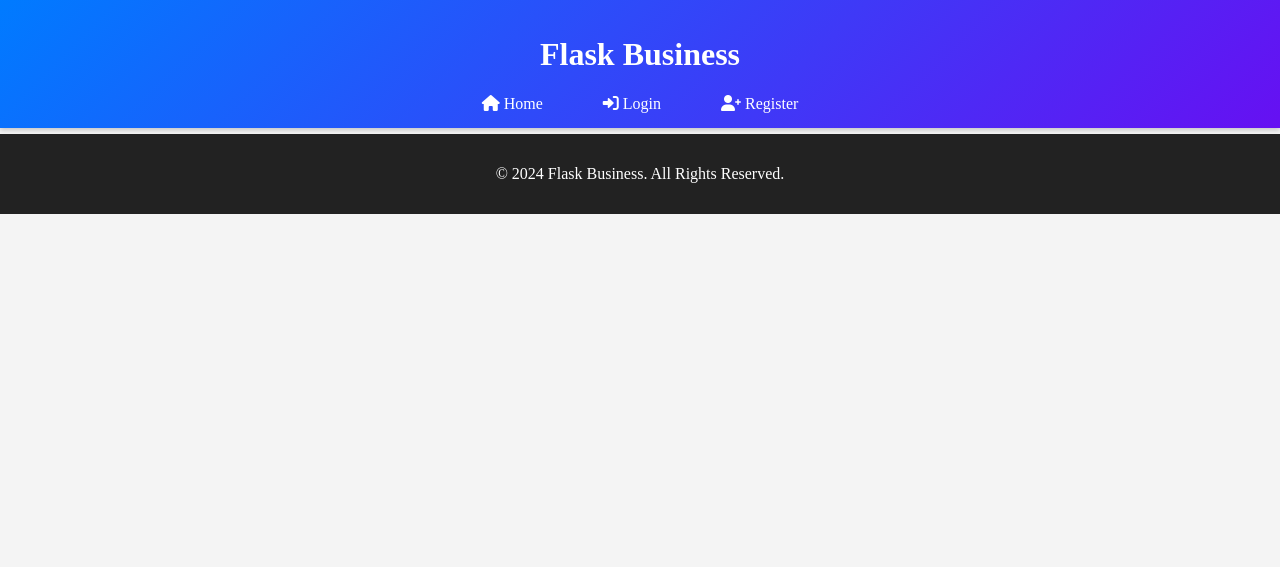
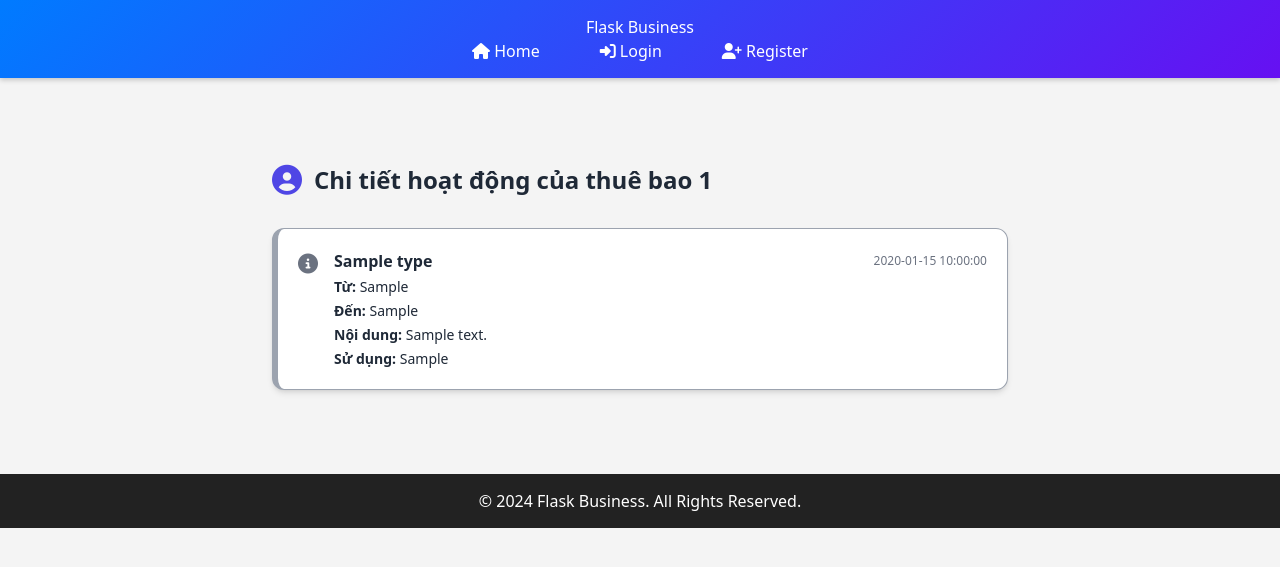
Before and after one commit to ThuongPhan662003/MobileServiceBussiness_PTITHCM, a Flask app: template app/templates/subscribers/activity_log.html in a window 1280 px wide. Shown: the top 567 px of the page. Run offline with Flask 3, Linux system fonts and the light colour scheme; the template is opened without the code that fills it: most values are stand-ins (such as "Sample title", 1, 10 or a date in 2020); some libraries are stand-ins or nearby versions.

Commit message:
add activity (#37)

```diff
--- a/app/controllers/subscriber_controller.py
+++ b/app/controllers/subscriber_controller.py
@@ -84,5 +84,8 @@
 @subscriber_bp.route("/activity-log/<int:subscriber_id>", methods=["GET"])
 def activity_log(subscriber_id):
     logs = UsageLogService.get_usagelog_by_subscriber_id(subscriber_id)
+    subscriber = SubscriberService.get_subscriber_by_id(subscriber_id)
     print("vôvov")
-    return render_template("subscribers/activity_log.html", logs=logs)
+    return render_template(
+        "subscribers/activity_log.html", logs=logs, subscriber=subscriber
+    )
--- a/app/templates/subscribers/activity_log.html
+++ b/app/templates/subscribers/activity_log.html
@@ -1,51 +1,74 @@
-<!-- templates/subscriber/activity_log.html -->
 {% extends "base.html" %}
 
-{% block title %}Nhật ký hoạt động{% endblock %}
+{% block title %}Chi tiết hoạt động của thuê bao{% endblock %}
 
 {% block content %}
-<div class="max-w-5xl mx-auto py-8 px-4">
-    <h2 class="text-2xl font-semibold text-gray-800 mb-6">📑 Nhật ký hoạt động</h2>
+<script src="https://cdn.tailwindcss.com"></script>
 
-    <div class="bg-white shadow-md rounded-lg overflow-x-auto">
-        <table class="min-w-full table-auto text-left border border-gray-200">
-            <thead class="bg-gray-100 text-gray-700">
-                <tr>
-                    <th class="px-4 py-3">#</th>
-                    <th class="px-4 py-3">Loại</th>
-                    <th class="px-4 py-3">Thời gian</th>
-                    <th class="px-4 py-3">Từ</th>
-                    <th class="px-4 py-3">Đến</th>
-                    <th class="px-4 py-3">Nội dung</th>
-                    <th class="px-4 py-3">Dữ liệu</th>
-                </tr>
-            </thead>
-            <tbody class="text-gray-600">
+<!-- Font Awesome 6 -->
+<link rel="stylesheet" href="https://cdnjs.cloudflare.com/ajax/libs/font-awesome/6.5.0/css/all.min.css" />
+
+<!-- Google Fonts: Roboto -->
+<link href="https://fonts.googleapis.com/css2?family=Roboto:wght@400;500;700&display=swap" rel="stylesheet" />
+
+<div class="max-w-3xl mx-auto px-4 py-16" style="margin-top: 100px;">
+    <h2 class="text-2xl font-bold text-gray-800 mb-8 flex items-center gap-3">
+        <i class="fas fa-user-circle text-indigo-600 text-3xl"></i>
+        <span>Chi tiết hoạt động của thuê bao {{ subscriber.phone_number }}</span>
+    </h2>
+
+    {% if logs %}
     {% for log in logs %}
-                <tr class="border-t">
-                    <td class="px-4 py-2">{{ loop.index }}</td>
-                    <td class="px-4 py-2">
+    <div class="p-5 rounded-xl shadow-md border border-gray-300 bg-white
+        flex gap-4 items-start hover:shadow-lg transition
+        {% if log.type == 'TINNHAN' %} border-l-[6px] border-pink-500
+        {% elif log.type == 'CUOCGOI' %} border-l-[6px] border-green-500
+        {% elif log.type == 'DULIEU' %} border-l-[6px] border-blue-500
+        {% else %} border-l-[6px] border-gray-400
+        {% endif %}
+        mt-4">
+
+        <div class="pt-1">
             {% if log.type == 'TINNHAN' %}
-                        📩 Tin nhắn
+            <i class="fas fa-comment text-pink-500 text-xl"></i>
             {% elif log.type == 'CUOCGOI' %}
-                        📞 Cuộc gọi
+            <i class="fas fa-phone-alt text-green-500 text-xl"></i>
             {% elif log.type == 'DULIEU' %}
-                        🌐 Dữ liệu
+            <i class="fas fa-globe text-blue-500 text-xl"></i>
             {% else %}
-                        {{ log.type }}
+            <i class="fas fa-info-circle text-gray-500 text-xl"></i>
             {% endif %}
-                    </td>
-                    <td class="px-4 py-2 text-sm">
-                        {{ log.start_date }}
-                    </td>
-                    <td class="px-4 py-2">{{ log.by_from }}</td>
-                    <td class="px-4 py-2">{{ log.to }}</td>
-                    <td class="px-4 py-2">{{ log.contents }}</td>
-                    <td class="px-4 py-2">{{ log.usage_value }}</td>
-                </tr>
-                {% endfor %}
-            </tbody>
-        </table>
+        </div>
+
+        <div class="flex-1 text-sm text-gray-800 space-y-1">
+            <div class="flex justify-between items-center mb-1">
+                <p class="font-semibold text-base">
+                    {% if log.type == 'TINNHAN' %}Tin nhắn
+                    {% elif log.type == 'CUOCGOI' %}Cuộc gọi
+                    {% elif log.type == 'DULIEU' %}Dữ liệu
+                    {% else %}{{ log.type }}{% endif %}
+                </p>
+                <span class="text-xs text-gray-500">{{ log.start_date }}</span>
+            </div>
+            <p><strong>Từ:</strong> {{ log.by_from }}</p>
+            <p><strong>Đến:</strong> {{ log.to }}</p>
+            <p><strong>Nội dung:</strong> {{ log.contents or "Không có" }}</p>
+            <p><strong>Sử dụng:</strong>
+                {% if log.type == 'TINNHAN' %}
+                {{ log.usage_value }} SMS
+                {% elif log.type == 'CUOCGOI' %}
+                {{ log.usage_value }} phút
+                {% elif log.type == 'DULIEU' %}
+                {{ log.usage_value }} MB
+                {% else %}
+                {{ log.usage_value }}
+                {% endif %}
+            </p>
         </div>
     </div>
+    {% endfor %}
+    {% else %}
+    <p class="text-center text-gray-500 italic">Không có hoạt động nào.</p>
+    {% endif %}
+</div>
 {% endblock %}
```
Also changed, not shown: app/controllers/api_payments.py (+40 -18 lines). Lines whose indentation alone changed are shown as unchanged.
